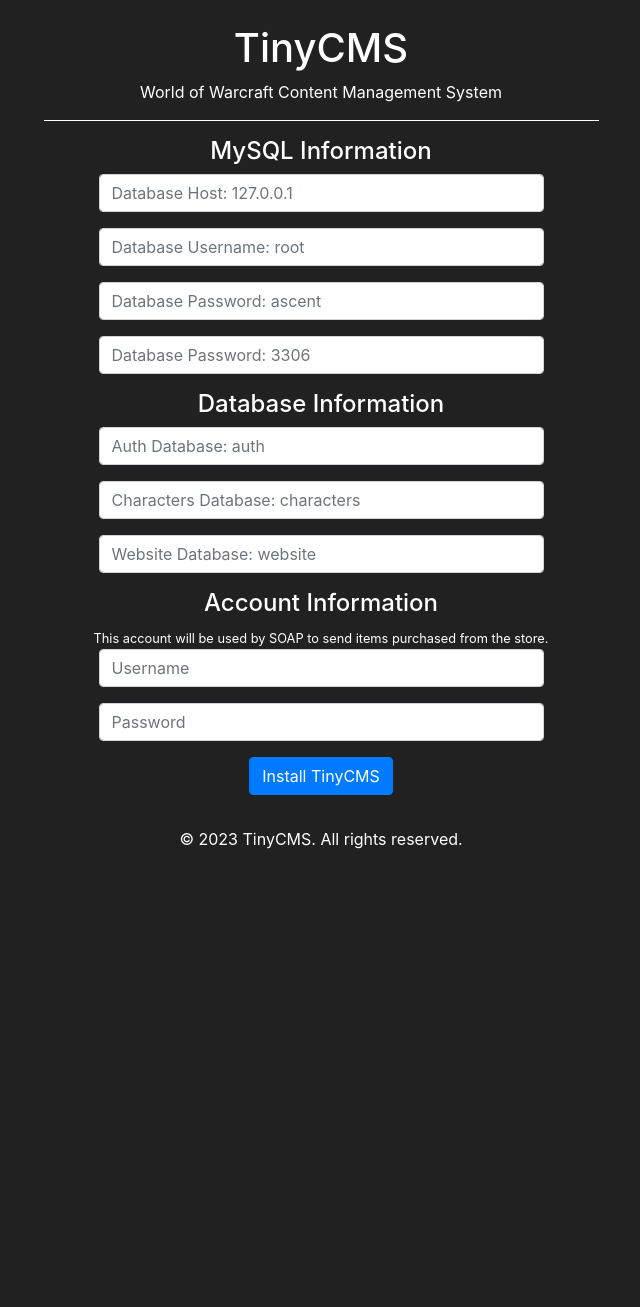
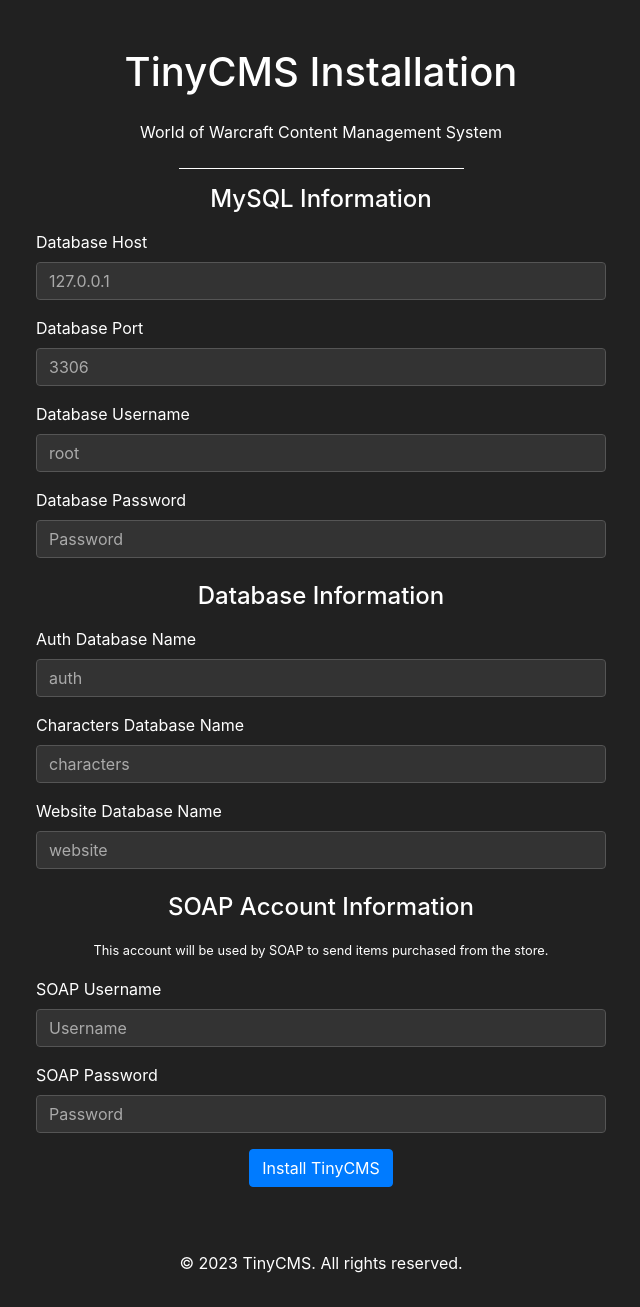
Before and after one commit to PrivateDonut/TinyCMS, a PHP site: page /install/final.php in a window 1280 px wide. Shown: the whole page, without its empty margins (319-959 px from the left). Before the commit the page ends 849 px from the top, so only its background shows below. Run offline with PHP 8.4, Linux system fonts and the light colour scheme; some libraries are stand-ins or nearby versions.

Commit message:
Updated Install Page
You are now able to install TinyCMS again using the install page, updated to work with all the new changes.

```diff
--- a/index.php
+++ b/index.php
@@ -6,8 +6,9 @@
 
 // Redirect to install page if install.lock is not found.
 if (!file_exists(BASE_DIR . '/engine/install.lock')) {
-    header('Location: install');
-    exit();
+   $installUrl = "install/";
+   header("Location: $installUrl");
+   exit();
 }
 
 if (!isset($_SESSION)) {
--- a/install/final.php
+++ b/install/final.php
@@ -1,8 +1,35 @@
 <?php
-require_once("functions/install.php");
+require_once("./functions/install.php");
 $install = new InstallTinyCMS();
+$error_message = '';
+$success_message = '';
+
+function getBaseUrl() {
+    $protocol = isset($_SERVER['HTTPS']) && $_SERVER['HTTPS'] === 'on' ? "https" : "http";
+    $host = $_SERVER['HTTP_HOST'];
+    $script = dirname($_SERVER['SCRIPT_NAME']);
+    return $protocol . "://" . $host . rtrim($script, '/install');
+}
+
 if (isset($_POST['install'])) {
-    $install->install($_POST['db_host'], $_POST['db_port'], $_POST['db_username'], $_POST['db_password'], $_POST['db_auth'], $_POST['db_characters'], $_POST['db_website'], $_POST['soap_username'], $_POST['soap_password']);
+    $result = $install->install(
+        $_POST['db_host'],
+        $_POST['db_port'],
+        $_POST['db_username'],
+        $_POST['db_password'],
+        $_POST['db_auth'],
+        $_POST['db_characters'],
+        $_POST['db_website'],
+        $_POST['soap_username'],
+        $_POST['soap_password']
+    );
+    if (is_string($result)) {
+        $error_message = $result;
+    } else {
+        $baseUrl = getBaseUrl();
+        header("Location: $baseUrl/?page=home");
+        exit();
+    }
 }
 ?>
 <!DOCTYPE html>
@@ -14,93 +41,126 @@
     <meta name="viewport" content="width=device-width, initial-scale=1.0">
     <title>TinyCMS Install</title>
     <link rel="stylesheet" href="https://maxcdn.bootstrapcdn.com/bootstrap/4.0.0/css/bootstrap.min.css">
-    <link rel="stylesheet" href="style.css">
-
     <style>
         body {
             background-color: #212121;
             margin: 0;
+            color: #ffffff;
+        }
+        .container {
+            max-width: 600px;
+        }
+        .form-control {
+            background-color: #333;
+            color: #fff;
+            border: 1px solid #555;
+        }
+        .form-control::placeholder {
+            color: #aaa;
+        }
+        .btn-primary {
+            background-color: #007bff;
+            border-color: #007bff;
+        }
+        .btn-primary:hover {
+            background-color: #0056b3;
+            border-color: #0056b3;
         }
     </style>
 </head>
 
 <body>
-    <div class="container">
-        <h1 class="mt-4 text-white text-center">TinyCMS</h1>
-        <p class="text-white text-center">World of Warcraft Content Management System</p>
+    <div class="container mt-5">
+        <h1 class="text-center mb-4">TinyCMS Installation</h1>
+        <p class="text-center mb-4">World of Warcraft Content Management System</p>
         <hr style="border-color: white; width: 50%;">
-        <form action="" method="post">
-            <h4 class="text-white text-center">MySQL Information</h4>
-            <div class="form-group row">
-                <div class="col-sm-5 mx-auto">
-                    <input type="text" class="form-control" name="db_host" id="db_host" placeholder="Database Host: 127.0.0.1">
-                </div>
+
+        <?php if ($error_message): ?>
+            <div class="alert alert-danger" role="alert">
+                <?php echo htmlspecialchars($error_message); ?>
             </div>
-            <div class="form-group row">
-                <div class="col-sm-5 mx-auto">
-                    <input type="text" class="form-control" name="db_username" id="db_user" placeholder="Database Username: root">
-                </div>
+        <?php endif; ?>
+
+        <?php if ($success_message): ?>
+            <div class="alert alert-success" role="alert">
+                <?php echo htmlspecialchars($success_message); ?>
             </div>
-            <div class="form-group row">
-                <div class="col-sm-5 mx-auto">
-                    <input type="password" class="form-control" name="db_password" id="db_pass" placeholder="Database Password: ascent">
-                </div>
+        <?php else: ?>
+
+        <form action="" method="post" id="install-form">
+            <h4 class="text-center mb-3">MySQL Information</h4>
+            <div class="form-group">
+                <label for="db_host">Database Host</label>
+                <input type="text" class="form-control" name="db_host" id="db_host" placeholder="127.0.0.1" required>
             </div>
-            <div class="form-group row">
-                <div class="col-sm-5 mx-auto">
-                    <input type="text" class="form-control" name="db_port" id="db_port" placeholder="Database Password: 3306">
-                </div>
+            <div class="form-group">
+                <label for="db_port">Database Port</label>
+                <input type="number" class="form-control" name="db_port" id="db_port" placeholder="3306" required>
             </div>
-            <h4 class="text-white text-center">Database Information</h4>
-            <div class="form-group row">
-                <div class="col-sm-5 mx-auto">
-                    <input type="text" class="form-control" name="db_auth" id="auth_name" placeholder="Auth Database: auth">
-                </div>
+            <div class="form-group">
+                <label for="db_username">Database Username</label>
+                <input type="text" class="form-control" name="db_username" id="db_username" placeholder="root" required>
             </div>
-            <div class="form-group row">
-                <div class="col-sm-5 mx-auto">
-                    <input type="text" class="form-control" name="db_characters" id="character_name" placeholder="Characters Database: characters">
-                </div>
+            <div class="form-group">
+                <label for="db_password">Database Password</label>
+                <input type="password" class="form-control" name="db_password" id="db_password" placeholder="Password" required>
             </div>
-            <div class="form-group row">
-                <div class="col-sm-5 mx-auto">
-                    <input type="text" class="form-control" name="db_website" id="db_website" placeholder="Website Database: website">
-                </div>
+
+            <h4 class="text-center mt-4 mb-3">Database Information</h4>
+            <div class="form-group">
+                <label for="db_auth">Auth Database Name</label>
+                <input type="text" class="form-control" name="db_auth" id="db_auth" placeholder="auth" required>
             </div>
-            <h4 class="text-white text-center">Account Information</h4>
-            <div class="text-center">
-                <small class="text-white">This account will be used by SOAP to send items purchased from the store.</small>
+            <div class="form-group">
+                <label for="db_characters">Characters Database Name</label>
+                <input type="text" class="form-control" name="db_characters" id="db_characters" placeholder="characters" required>
             </div>
-            <div class="form-group row">
-                <div class="col-sm-5 mx-auto">
-                    <input type="text" class="form-control" name="soap_username" id="username" placeholder="Username">
-                </div>
+            <div class="form-group">
+                <label for="db_website">Website Database Name</label>
+                <input type="text" class="form-control" name="db_website" id="db_website" placeholder="website" required>
             </div>
-            <div class="form-group row">
-                <div class="col-sm-5 mx-auto">
-                    <input type="password" class="form-control" name="soap_password" id="password" placeholder="Password">
-                </div>
+
+            <h4 class="text-center mt-4 mb-3">SOAP Account Information</h4>
+            <p class="text-center"><small>This account will be used by SOAP to send items purchased from the store.</small></p>
+            <div class="form-group">
+                <label for="soap_username">SOAP Username</label>
+                <input type="text" class="form-control" name="soap_username" id="soap_username" placeholder="Username" required>
             </div>
-            <div class="form-group row">
-                <div class="col-sm-5 mx-auto text-center">
-                    <button type="submit" class="btn btn-primary" name="install">Install TinyCMS</button>
-                </div>
+            <div class="form-group">
+                <label for="soap_password">SOAP Password</label>
+                <input type="password" class="form-control" name="soap_password" id="soap_password" placeholder="Password" required>
+            </div>
+
+            <div class="form-group text-center">
+                <button type="submit" class="btn btn-primary" name="install">Install TinyCMS</button>
             </div>
         </form>
+
+        <?php endif; ?>
+
     </div>
 
-    <footer class="footer mt-auto py-3">
+    <footer class="footer mt-5 py-3">
         <div class="container">
-            <div class="row">
-                <div class="col">
-                    <p class="text-center text-white">&copy; 2023 TinyCMS. All rights reserved.</p>
-                </div>
-            </div>
+            <p class="text-center">&copy; 2023 TinyCMS. All rights reserved.</p>
         </div>
     </footer>
+
     <script src="https://code.jquery.com/jquery-3.2.1.slim.min.js"></script>
     <script src="https://cdnjs.cloudflare.com/ajax/libs/popper.js/1.12.9/umd/popper.min.js"></script>
     <script src="https://maxcdn.bootstrapcdn.com/bootstrap/4.0.0/js/bootstrap.min.js"></script>
+    <script>
+        document.getElementById('install-form').addEventListener('submit', function(event) {
+            var inputs = this.getElementsByTagName('input');
+            for (var i = 0; i < inputs.length; i++) {
+                if (inputs[i].hasAttribute('required') && inputs[i].value === '') {
+                    alert('Please fill all required fields');
+                    event.preventDefault();
+                    return;
+                }
+            }
+        });
+    </script>
 </body>
 
 </html>
--- a/install/functions/install.php
+++ b/install/functions/install.php
@@ -5,66 +5,132 @@
     public function checkExtension($extensionName)
     {
         if (extension_loaded($extensionName)) {
-            echo "<span style='color: green; font-weight: bold;'>Enabled</span>";
+            return "<span style='color: green; font-weight: bold;'>Enabled</span>";
         } else {
-            echo "<span style='color: red; font-weight: bold;'>Disabled</span>";
+            return "<span style='color: red; font-weight: bold;'>Disabled</span>";
         }
     }
 
     public function install($host, $port, $username, $password, $auth, $characters, $website, $soap_username, $soap_password)
     {
+        try {
+            // Create mysqli connection
             $db = new mysqli($host, $username, $password, '', $port);
             if ($db->connect_error) {
-            die('Connect Error (' . $db->connect_errno . ') ' . $db->connect_error);
+                throw new Exception('Connect Error (' . $db->connect_errno . ') ' . $db->connect_error);
             }
 
-        $db_query = "CREATE DATABASE IF NOT EXISTS " . $website . ";";
-        if ($db->query($db_query) === TRUE) {
-            echo "Database created successfully";
-            $db->select_db($website);
-        } else {
-            echo "Error creating database: " . $db->error;
+            // Create website database if it doesn't exist
+            $db_query = "CREATE DATABASE IF NOT EXISTS `$website`";
+            if (!$db->query($db_query)) {
+                throw new Exception("Error creating database: " . $db->error);
             }
 
-        $sql = file_get_contents(__DIR__ . '/../sql/website.sql');
+            $db->select_db($website);
 
-        if ($db->multi_query($sql)) {
+            // Import SQL file
+            $sqlFile = __DIR__ . DIRECTORY_SEPARATOR . '..' . DIRECTORY_SEPARATOR . 'SQL' . DIRECTORY_SEPARATOR . 'website.sql';
+            if (!file_exists($sqlFile)) {
+                throw new Exception("SQL file not found: $sqlFile");
+            }
+            $sql = file_get_contents($sqlFile);
+            if ($sql === false) {
+                throw new Exception("Unable to read SQL file: $sqlFile");
+            }
+            if (!$db->multi_query($sql)) {
+                throw new Exception("Error executing SQL script: " . $db->error);
+            }
+
+            // Clear results
             do {
                 if ($result = $db->store_result()) {
                     $result->free();
                 }
-            } while ($db->next_result());
-        } else {
-            echo "Error executing SQL script: " . $db->error;
-        }
+            } while ($db->more_results() && $db->next_result());
 
             $db->close();
 
+            // Generate configuration
+            $config = $this->generateConfig($host, $port, $username, $password, $auth, $characters, $website, $soap_username, $soap_password);
 
-        $config = fopen("../engine/configs/db_config.php", 'w');
-        $txt = "<?php
-// Database Configuration
-\$db_host = '" . $host . "';
-\$db_port = '" . $port . "';
-\$db_username = '" . $username . "';
-\$db_password = '" . $password . "';
-\$db_auth = '" . $auth . "';
-\$db_characters = '" . $characters . "';
-\$db_website = '" . $website . "';
+            // Write configuration to file
+            $configFile = __DIR__ . DIRECTORY_SEPARATOR . '..' . DIRECTORY_SEPARATOR . '..' . DIRECTORY_SEPARATOR . 'engine' . DIRECTORY_SEPARATOR . 'configs' . DIRECTORY_SEPARATOR . 'db_config.php';
+            if (file_put_contents($configFile, $config) === false) {
+                throw new Exception("Unable to write to config file: $configFile");
+            }
 
-// Soap Account Configuration
-\$soap_username = '" . $soap_username . "';
-\$soap_password = '" . $soap_password . "';
-?>";
+            // Create install lock file
+            $lockFile = __DIR__ . DIRECTORY_SEPARATOR . '..' . DIRECTORY_SEPARATOR . '..' . DIRECTORY_SEPARATOR . 'engine' . DIRECTORY_SEPARATOR . 'install.lock';
+            if (file_put_contents($lockFile, date('Y-m-d H:i:s')) === false) {
+                throw new Exception("Unable to create install lock file: $lockFile");
+            }
 
+            return true; // Installation successful
 
-        fwrite($config, $txt);
-        fclose($config);
-        header("Location: /?page=home");
-        $_SESSION['success_message'] = "You have successfully installed TinyCMS!";
-
-        // Create the install.lock file
-        $file = fopen('../engine/install.lock', 'w');
-        fclose($file);
+        } catch (Exception $e) {
+            return "Installation failed: " . $e->getMessage();
         }
     }
+
+    private function generateConfig($host, $port, $username, $password, $auth, $characters, $website, $soap_username, $soap_password)
+    {
+        $config = <<<EOT
+<?php
+
+class Configuration {
+    private \$config;
+
+    public function __construct() {
+        \$this->config = [
+            'db' => [
+                'auth' => [
+                    'database_type' => 'mysql',
+                    'database_name' => '$auth',
+                    'server' => '$host',
+                    'username' => '$username',
+                    'password' => '$password',
+                    'charset' => 'utf8mb4',
+                    'collation' => 'utf8mb4_unicode_ci',
+                    'port' => $port
+                ],
+                'website' => [
+                    'database_type' => 'mysql',
+                    'database_name' => '$website',
+                    'server' => '$host',
+                    'username' => '$username',
+                    'password' => '$password',
+                    'charset' => 'utf8mb4',
+                    'collation' => 'utf8mb4_unicode_ci',
+                    'port' => $port
+                ],
+                'characters' => [
+                    'database_type' => 'mysql',
+                    'database_name' => '$characters',
+                    'server' => '$host',
+                    'username' => '$username',
+                    'password' => '$password',
+                    'charset' => 'utf8mb4',
+                    'collation' => 'utf8mb4_unicode_ci',
+                    'port' => $port
+                ]
+            ],
+            'soap' => [
+                'username' => '$soap_username',
+                'password' => '$soap_password'
+            ]
+        ];
+    }
+
+    public function get_config(\$key) {
+        if (isset(\$this->config[\$key])) {
+            return \$this->config[\$key];
+        } else {
+            throw new Exception("Configuration key '\$key' not found.");
+        }
+    }
+}
+EOT;
+
+        return $config;
+    }
+}
--- a/install/sql/updates/add_thumbnail_to_news.sql
+++ /dev/null
@@ -1,2 +0,0 @@
-ALTER TABLE `news`
-	ADD COLUMN `thumbnail` VARCHAR(100) NULL DEFAULT NULL AFTER `created_at`;
```
Also changed, not shown: engine/configs/db_config_example.php (deleted, +0 -52 lines), install/sql/website.sql (+10 -13 lines). Lines whose indentation alone changed are shown as unchanged.
